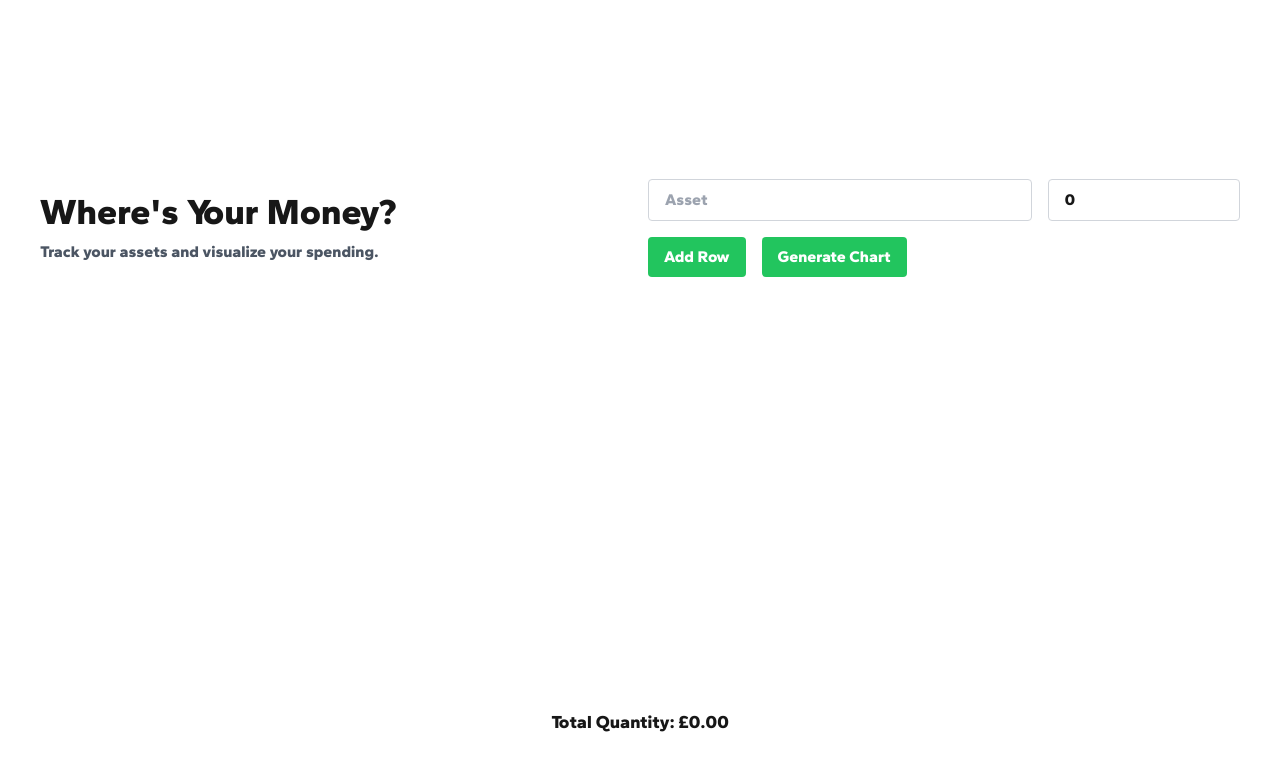
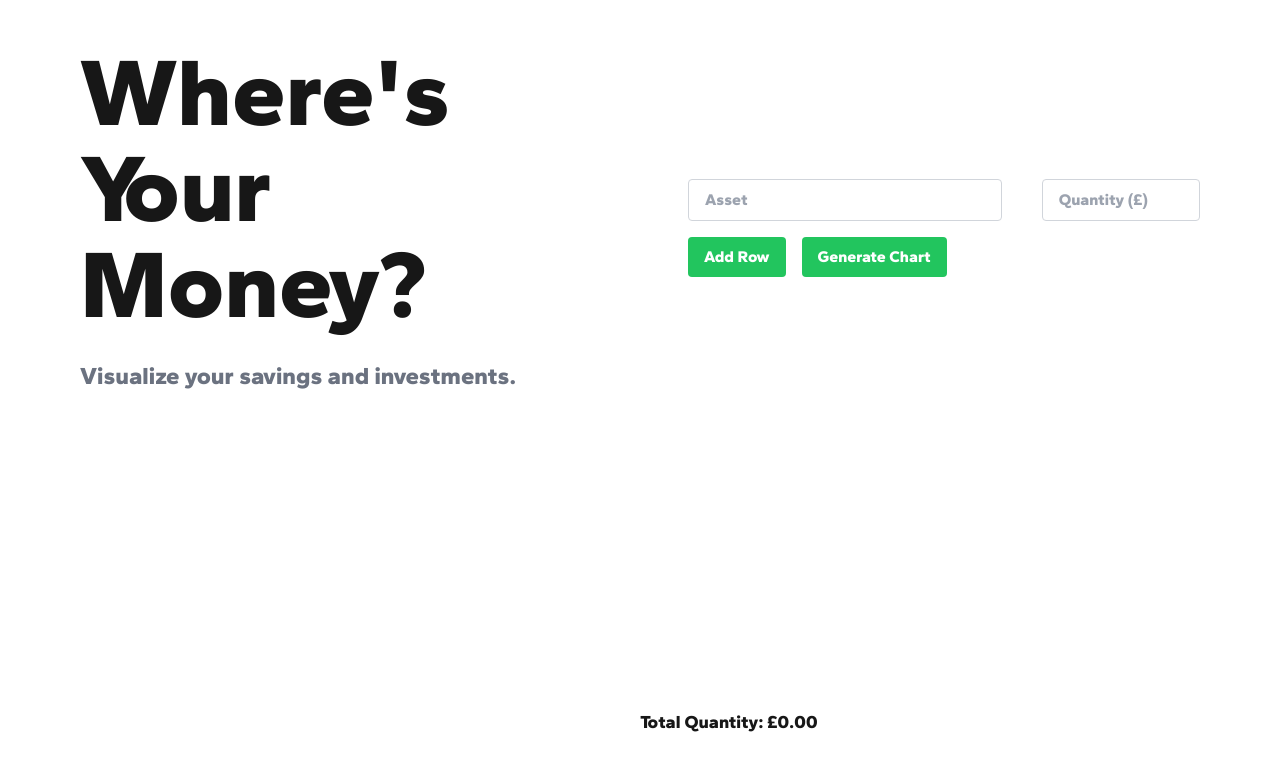
Before and after one commit to jsr0000/wheresmymoney, a Next.js app: page / in a window 1280 px wide. Shown: the part 172-942 px from the top of the page. Built offline with nearby package versions, Linux system fonts and the light colour scheme.

Commit message:
chart visuals

```diff
--- a/app/globals.css
+++ b/app/globals.css
@@ -10,7 +10,7 @@
 @media (prefers-color-scheme: dark) {
   :root {
     --background: rgba(4, 3, 15, 0.83);
-    --foreground: #11d23ad9;
+    --foreground: #1bf64ad9;
   }
 }
 
--- a/app/page.js
+++ b/app/page.js
@@ -3,6 +3,7 @@
 import React, { useState, useRef } from "react";
 import { Pie } from "react-chartjs-2";
 import { Chart as ChartJS, ArcElement, Tooltip, Legend } from "chart.js";
+import { Gantari } from "next/font/google";
 
 // Register Chart.js components
 ChartJS.register(ArcElement, Tooltip, Legend);
@@ -15,13 +16,13 @@ export default function Home() {
   };
 
   // State for inputs and chart data
-  const [inputs, setInputs] = useState([{ asset: "", quantity: 0 }]);
+  const [inputs, setInputs] = useState([{ asset: "", quantity: "" }]);
   const [chartData, setChartData] = useState({
     labels: [],
     datasets: [
       {
         data: [],
-        backgroundColor: ["#FF6384", "#36A2EB", "#FFCE56", "#4BC0C0", "#9966FF"],
+        backgroundColor: ["#4BC0C0", "#36A2EB", "#FF6384", "#FFCE56", "#9966FF"],
         hoverBackgroundColor: ["#FF6384", "#36A2EB", "#FFCE56", "#4BC0C0", "#9966FF"],
         borderColor: "#fff",
         borderWidth: 2,
@@ -34,26 +35,44 @@ export default function Home() {
     plugins: {
       legend: {
         display: true,
-        position: "top",
+        position: "right",
+        padding: 10,
         labels: {
-          color: "#333",
+          color: "#fff",
           font: {
             size: 14,
-            family: "Arial, sans-serif",
+            family: "Gantari",
           },
         },
       },
       tooltip: {
-        backgroundColor: "rgba(0, 0, 0, 0.8)",
-        titleColor: "#fff",
-        bodyColor: "#fff",
+        backgroundColor: "rgba(0, 0, 0, 0.9)", // Dark background
+        titleColor: "#fff", // White title
+        bodyColor: "#fff", // White body text
+        borderColor: "#fff", // White border
+        borderWidth: 1,
         bodyFont: {
-          size: 12,
+          size: 14,
+          family: "Arial, sans-serif",
         },
-        padding: 10,
+        padding: 12, // Add some padding
+        callbacks: {
+          label: function (tooltipItem) {
+            // Custom label formatting (remove color box)
+            const value = tooltipItem.raw || 0;
+            return `£${value.toFixed(2)}`;
+          },
+          title: function (tooltipItems) {
+            // Access the first tooltip item and get its label
+            const label = tooltipItems[0]?.label || "Unknown";
+            return label;
+          },
+        },
+        displayColors: false,
       },
     },
   });
+
 
   const addRow = () => {
     setInputs([...inputs, { asset: "", quantity: 0 }]);
@@ -75,14 +94,9 @@ export default function Home() {
       datasets: [
         {
           data,
-          backgroundColor: ["#FF6384", "#36A2EB", "#FFCE56", "#4BC0C0", "#9966FF"],
+          backgroundColor: ["#2fe514", "#00813e", "#317a11", "#076438", "#a8f983"],
           hoverBackgroundColor: [
-            "#FF6384",
-            "#36A2EB",
-            "#FFCE56",
-            "#4BC0C0",
-            "#9966FF",
-            "#FF9F40",
+            "#dedede"
           ],
           borderColor: "#fff",
           borderWidth: 2,
@@ -100,27 +114,27 @@ export default function Home() {
       <div className="grid grid-cols-1 md:grid-cols-2 gap-4 items-center h-screen px-10">
         {/* Left Section: Header */}
         <div className="text-left">
-          <h1 className="text-4xl font-bold">Where's Your Money?</h1>
-          <p className="text-gray-600 mt-2">Track your assets and visualize your spending.</p>
+          <h1 className="text-8xl font-bold px-10">Where's Your Money?</h1>
+          <p className="text-gray-500 mt-2 px-10 py-5  text-2xl font-italic">Visualize your savings and investments.</p>
         </div>
 
         {/* Right Section: Input Boxes */}
-        <div className="space-y-4">
+        <div className="space-y-4 p-10">
           {inputs.map((input, index) => (
-            <div key={index} className="flex gap-4">
+            <div key={index} className="flex gap-10">
               <input
                 type="text"
                 placeholder="Asset"
                 value={input.asset}
                 onChange={(e) => updateInput(index, "asset", e.target.value)}
-                className="border border-gray-300 rounded px-4 py-2 w-2/3 focus:outline-none focus:ring-2 focus:ring-green-500"
+                className="border border-gray-300 rounded px-4 py-2 w-2/3 focus:outline-none focus:ring-2 focus:ring-green-500 text-background"
               />
               <input
                 type="number"
                 placeholder="Quantity (£)"
                 value={input.quantity}
                 onChange={(e) => updateInput(index, "quantity", e.target.value)}
-                className="border border-gray-300 rounded px-4 py-2 w-1/3 focus:outline-none focus:ring-2 focus:ring-green-500"
+                className="border border-gray-300 rounded px-4 py-2 w-1/3 focus:outline-none focus:ring-2 focus:ring-green-500 text-background"
               />
             </div>
           ))}
@@ -142,13 +156,13 @@ export default function Home() {
       </div>
 
       {/* Chart Section */}
-      <div className="pt-20" ref={scrollToChartRef}>
-        <h3 className="text-center text-lg font-semibold mb-4">
+      <div className="pt-20 flex" ref={scrollToChartRef}>
+        <div className="flex pl-20" style={{ width: '50%' }}>
+          <Pie data={chartData} options={chartOptions} />
+        </div>
+        <h3 className="text-center text-lg font-semibold mb-4 pl-50 justify-center">
           Total Quantity: £{totalQuantity.toFixed(2)}
         </h3>
-        <div className="flex justify-center">
-          <Pie data={chartData} options={chartOptions} />
-        </div>
       </div>
     </div>
   );
```
